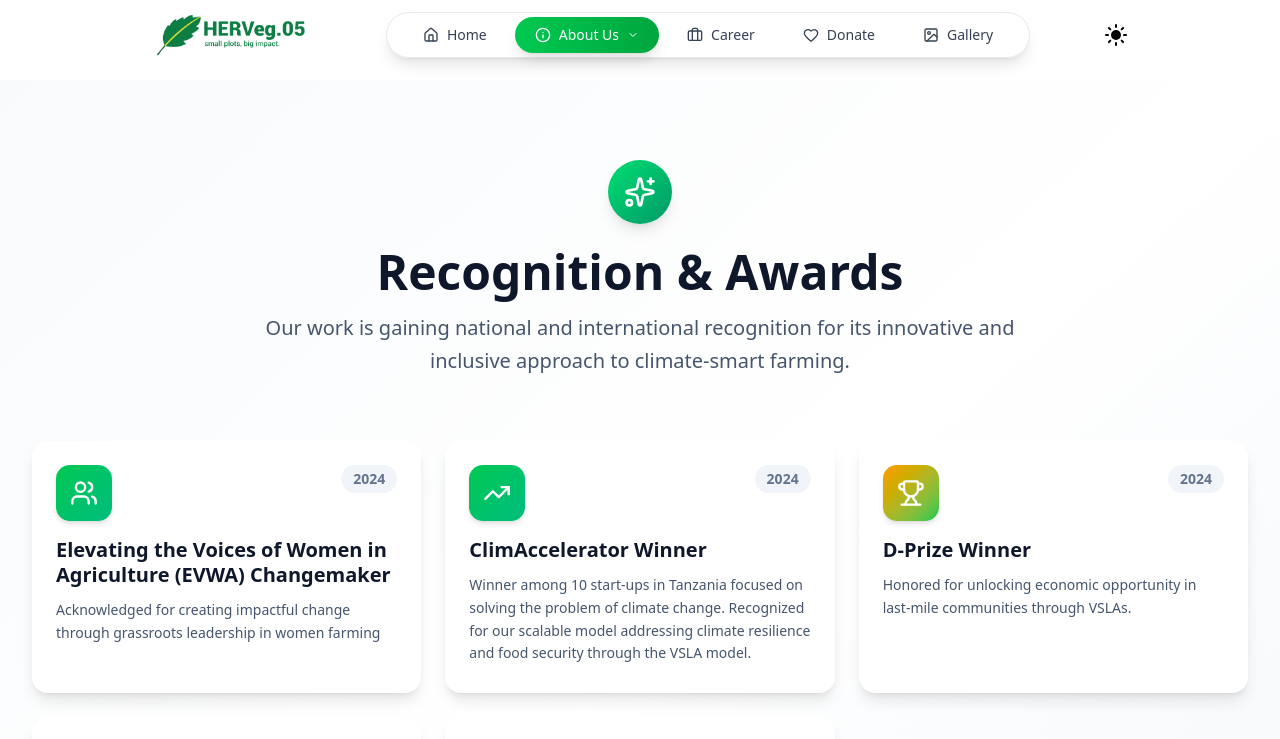
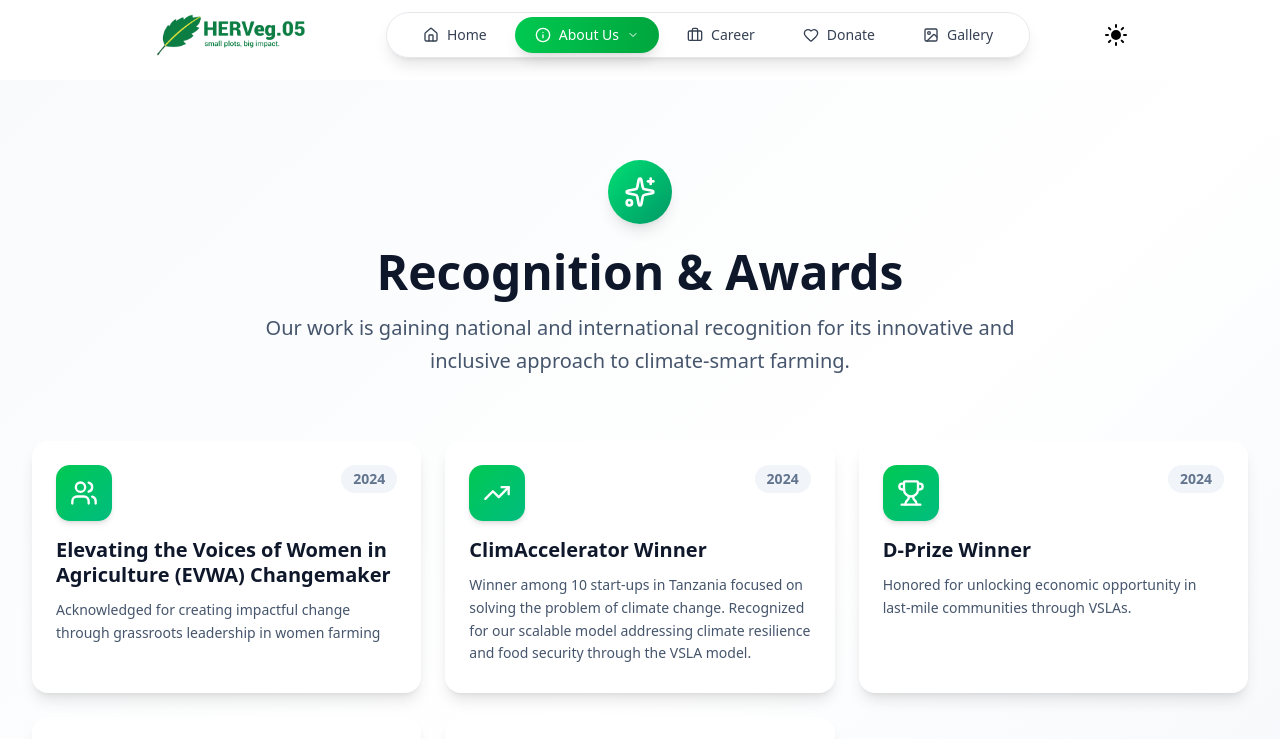
Before and after one commit to Mhando-Z/HervegWeb, a Next.js app: page /aboutus/awards in a window 1280 px wide. Shown: the top 739 px of the page. Built offline with nearby package versions, Linux system fonts and the light colour scheme; a web font is replaced by a local one.

Commit message:
Phase One

```diff
--- a/src/app/aboutus/awards/page.jsx
+++ b/src/app/aboutus/awards/page.jsx
@@ -37,7 +37,7 @@ const awards = [
     description:
       "Honored for unlocking economic opportunity in last-mile communities through VSLAs.",
     icon: Trophy,
-    color: "from-amber-500 to-green-500",
+    color: "from-green-500 to-emerald-500",
   },
   {
     id: 4,
@@ -55,7 +55,7 @@ const awards = [
     description:
       "Excellence in innovative agricultural solutions and community impact.",
     icon: Award,
-    color: "from-rose-500 to-green-500",
+    color: "from-cyan-500 to-green-500",
   },
 ];
 
```
